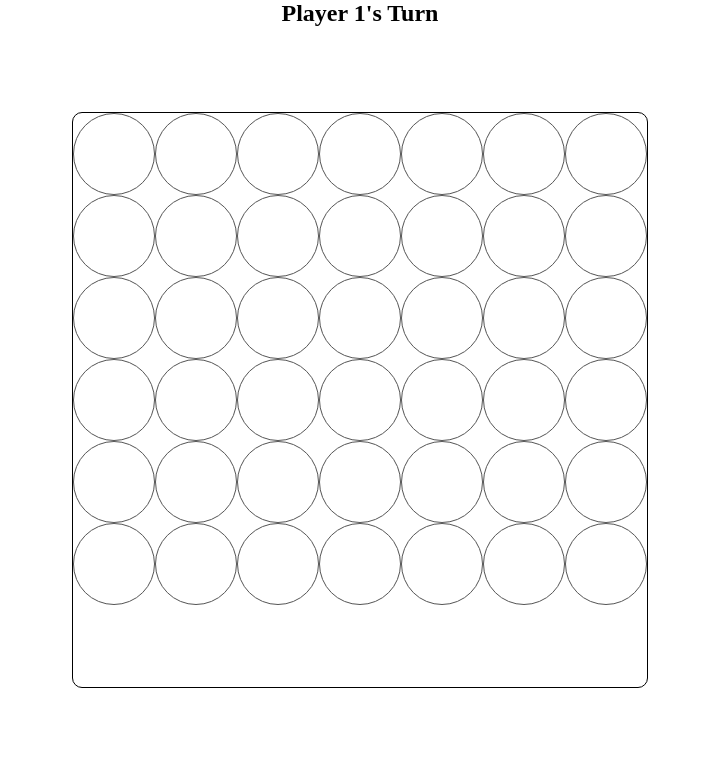
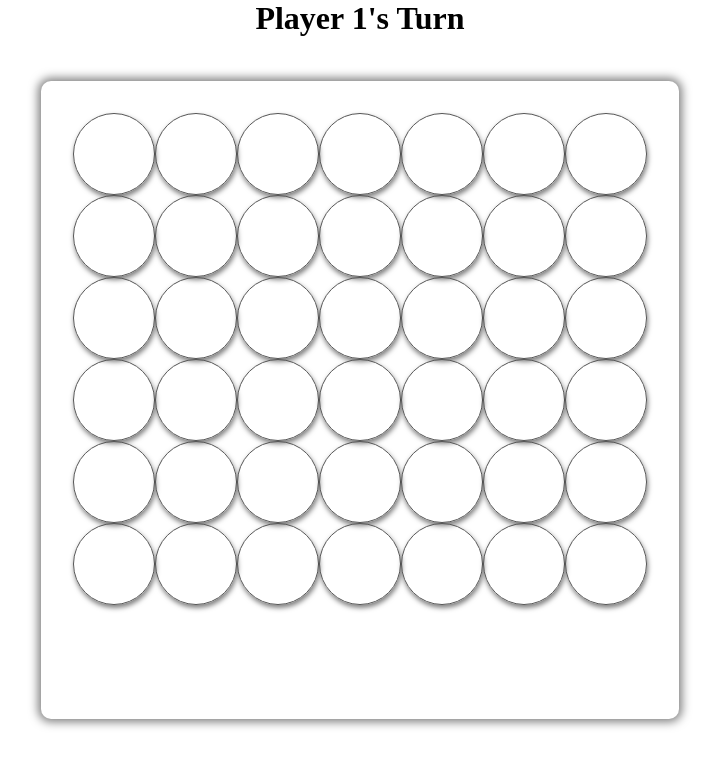
Before and after one commit to MaheshRath08/JS-Connect-Four, a plain HTML site: page index.html in a window 1280 px wide. Shown: the whole page, without its empty margins (280-999 px from the left). Drawn offline with Linux system fonts and the light colour scheme.

Commit message:
style changes

```diff
--- a/style.css
+++ b/style.css
@@ -9,11 +9,13 @@
     transform: translate(-50%,-50%);
     display: grid;
     grid-template-columns: repeat(7, 1fr);
-    border: 1px solid black;
     border-radius: 10px;
+    padding: 2rem;
+    box-shadow: 0 0 10px 3px rgba(0, 0, 0, 0.5);
 }
 .container div{
     border: 1px solid #555;
+    box-shadow: 1px 3px 5px rgba(0, 0, 0, 0.5);
     width: 5rem;
     height: 5rem;
     border-radius: 50%;
@@ -26,3 +28,6 @@ h2{
 .pre{
     visibility: hidden;
 }
+#turn{
+    font-size: 2rem;
+}
```
